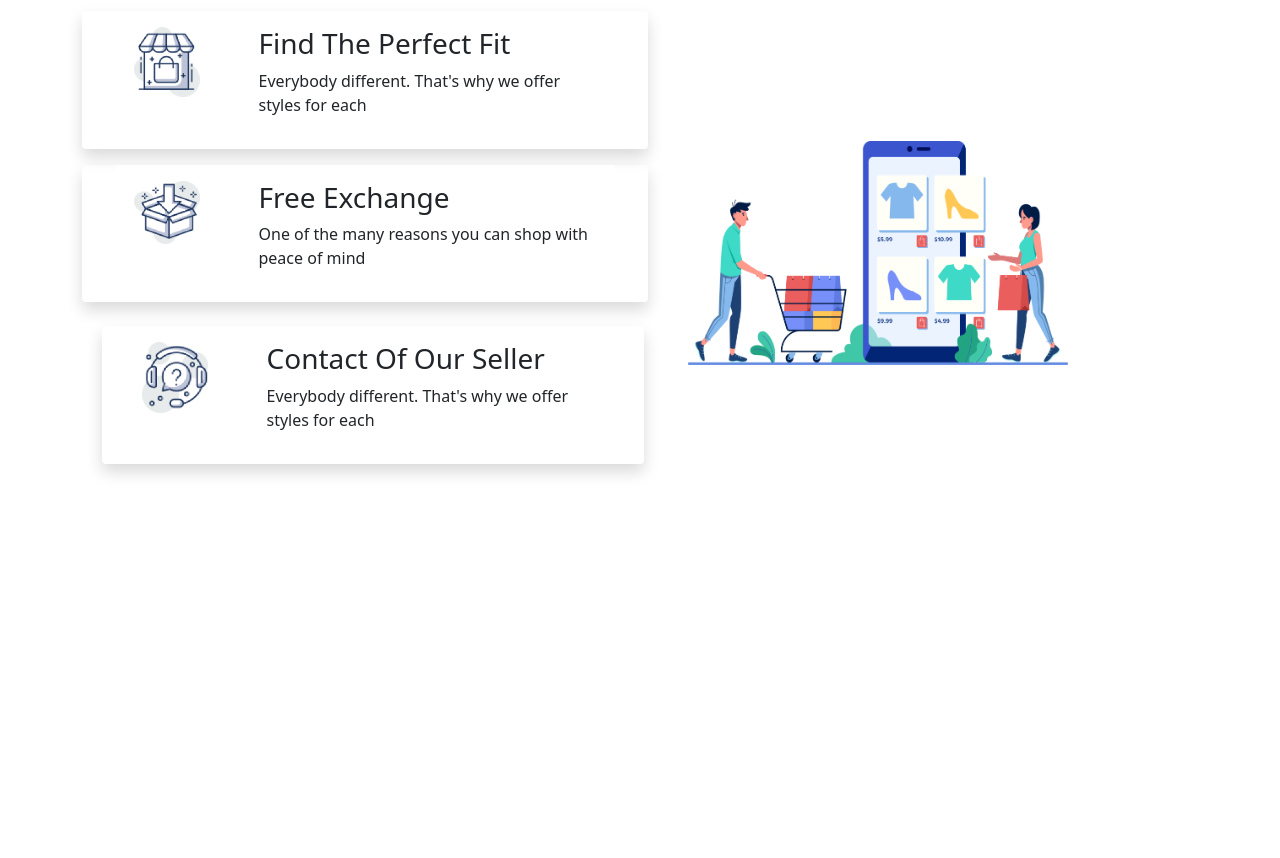
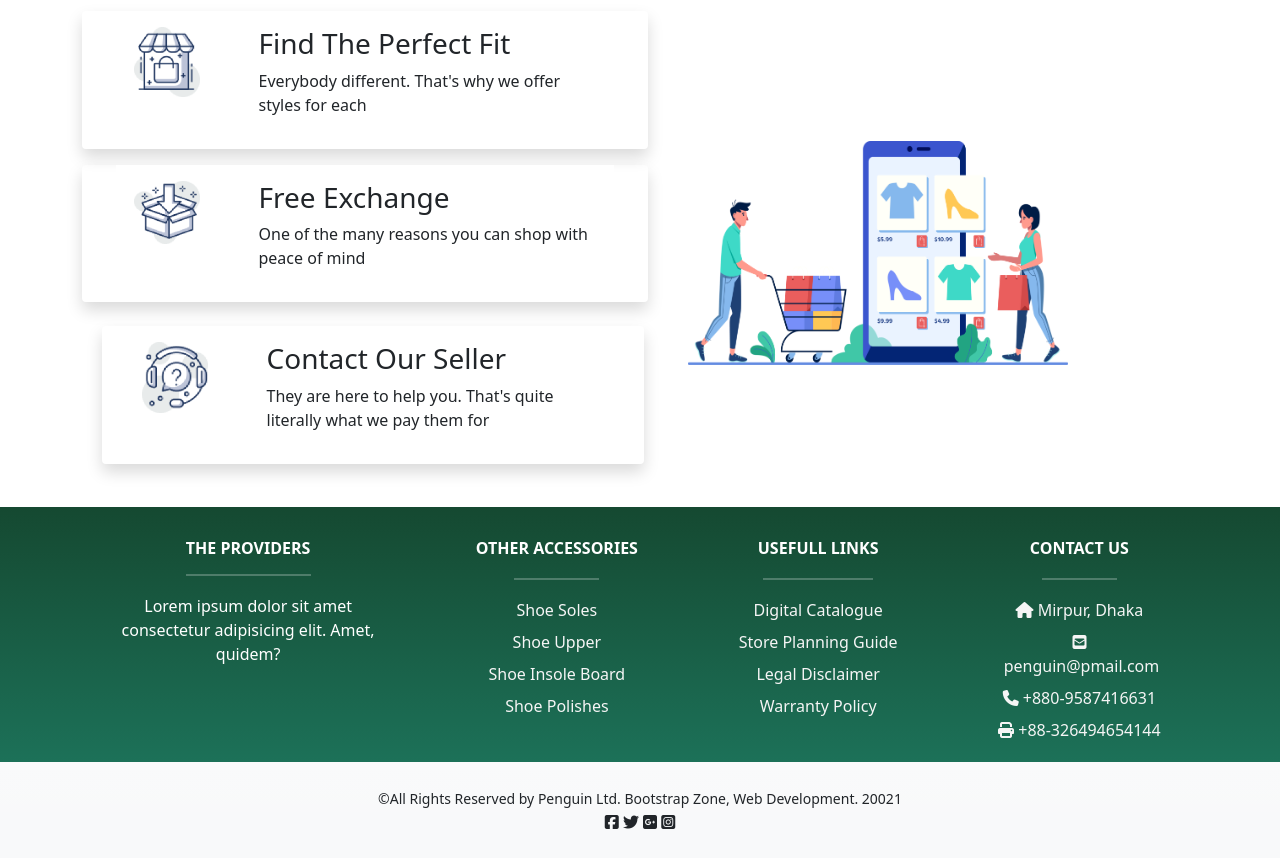
Before and after one commit to Obaida116/penguin-shoes, a plain HTML site: page index.html in a window 1280 px wide. Shown: the part 2019-2877 px from the top of the page. Before the commit the page ends 2526 px from the top, so only its background shows below. Drawn offline with nearby package versions, Linux system fonts and the light colour scheme.

Commit message:
completed project

```diff
--- a/index.html
+++ b/index.html
@@ -73,7 +73,7 @@
                   <h2 class="price">$234</h2>
                 </div>
                 <div class="col">
-                  <button class="button-design bg-primary bg-gradient"><i class="fas fa-shopping-cart"></i>BUY
+                  <button class="button-design bg-primary bg-gradient"><i class="fas fa-shopping-cart"></i>&nbsp;BUY
                     NOW</button>
                 </div>
               </div>
@@ -94,7 +94,7 @@
                   <h2 class="price">$234</h2>
                 </div>
                 <div class="col">
-                  <button class="bg-primary bg-gradient button-design"><i class="fas fa-shopping-cart"></i>BUY
+                  <button class="bg-primary bg-gradient button-design"><i class="fas fa-shopping-cart"></i>&nbsp;BUY
                     NOW</button>
                 </div>
               </div>
@@ -115,7 +115,7 @@
                   <h2 class="price">$234</h2>
                 </div>
                 <div class="col ">
-                  <button class="bg-primary bg-gradient button-design "><i class="fas fa-shopping-cart"></i>BUY
+                  <button class="bg-primary bg-gradient button-design "><i class="fas fa-shopping-cart"></i>&nbsp;BUY
                     NOW</button>
                 </div>
               </div>
@@ -164,7 +164,7 @@
                   <h2 class="price" class="price">$234</h2>
                 </div>
                 <div class="col ">
-                  <button class="bg-primary bg-gradient button-design"><i class="fas fa-shopping-cart"></i>BUY
+                  <button class="bg-primary bg-gradient button-design"><i class="fas fa-shopping-cart"></i>&nbsp;BUY
                     NOW</button>
                 </div>
               </div>
@@ -185,7 +185,7 @@
                   <h2 class="price">$234</h2>
                 </div>
                 <div class="col ">
-                  <button class="bg-primary bg-gradient button-design "><i class="fas fa-shopping-cart"></i>BUY
+                  <button class="bg-primary bg-gradient button-design "><i class="fas fa-shopping-cart"></i>&nbsp;BUY
                     NOW</button>
                 </div>
               </div>
@@ -248,8 +248,8 @@
                 </div>
                 <div class="col-sm-9">
                   <div class="p-3 bg-white">
-                    <h3>Contact Of Our Seller</h3>
-                    <p>Everybody different. That's why we offer styles for each</p>
+                    <h3>Contact Our Seller</h3>
+                    <p>They are here to help you. That's quite literally what we pay them for</p>
                   </div>
                 </div>
               </div>
@@ -261,18 +261,71 @@
           <img class="w-75 img-support-adjust" src="images/Logo, Icon/XMLID 1.png" alt="">
         </div>
       </div>
-
+      <!-- support immage Ends Here -->
     </section>
   </main>
+  <!-- Footer Section Starts Here -->
+  <footer class="page-footer footer-bg pt-2">
+    <div class="container text-center text-md-left mt-4">
+      <div class="row">
+        <div class="col-md-3 mx-auto mb-1">
+          <h6 style="font-weight: 700;" class="text-uppercase text-white">The Providers</h6>
+          <hr style="width: 125px; height:2px; color: whitesmoke;" class="mb-2 mt-0 d-inline-block mx-auto">
+          <p class="mt-1 text-white">Lorem ipsum dolor sit amet consectetur adipisicing elit. Amet, quidem?</p>
+        </div>
+        <div class="col-md-2 mx-auto mb-1">
+          <h6 style="font-weight: 700;" class="text-uppercase text-white">Other Accessories</h6>
+          <hr style="width: 85px; height:2px; color:whitesmoke" class="mb-1 mt-0 d-inline-block mx-auto">
+          <ul class="list-unstyled">
+            <li class="my-2 text-white"><a class="anchor-styling" href="#">Shoe Soles</a></li>
+            <li class="my-2 text-white"><a class="anchor-styling" href="#">Shoe Upper</a></li>
+            <li class="my-2 text-white"><a class="anchor-styling" href="#">Shoe Insole Board</a></li>
+            <li class="my-2 text-white"><a class="anchor-styling" href="#">Shoe Polishes</a></li>
+          </ul>
+        </div>
+        <div class="col-md-2 mx-auto mb-1">
+          <h6 style="font-weight: 700;" class="text-uppercase text-white">usefull links</h6>
+          <hr style="width: 110px; height:2px; color:whitesmoke" class="mb-1 mt-0 d-inline-block mx-auto">
+          <ul class="list-unstyled">
+            <li class="my-2 text-white"><a class="anchor-styling" href="#">Digital Catalogue</a></li>
+            <li class="my-2 text-white"><a class="anchor-styling" href="#">Store Planning Guide</a></li>
+            <li class="my-2 text-white"><a class="anchor-styling" href="#">Legal Disclaimer</a></li>
+            <li class="my-2 text-white"><a class="anchor-styling" href="#">Warranty Policy</a></li>
+          </ul>
+        </div>
+        <div class="col-md-2 mx-auto mb-1">
+          <h6 style="font-weight: 700;" class="text-uppercase text-white">Contact Us</h6>
+          <hr style="width: 75px; height:2px; color:whitesmoke" class="mb-1 mt-0 d-inline-block mx-auto">
+          <ul class="list-unstyled justify-content-start">
+            <li class="my-2 text-white"><a class="anchor-styling" href="#"><i class="fas fa-home"></i>&nbsp;Mirpur,
+                Dhaka</a></li>
+            <li class="my-2 text-white"><a class="anchor-styling" href="#"><i
+                  class="fas fa-envelope-square"></i>&nbsp;penguin@pmail.com</a></li>
+            <li class="my-2 text-white"><a class="anchor-styling" href="#"><i
+                  class="fas fa-phone"></i>&nbsp;+880-9587416631</a></li>
+            <li class="my-2 text-white"><a class="anchor-styling" href="#"><i
+                  class="fas fa-print"></i>&nbsp;+88-326494654144</a></li>
+          </ul>
+        </div>
 
-
-
-
-
-
-
-
-
+      </div>
+    </div>
+    <div class="bg-light bg-gradient">
+      <div class="container">
+        <div class="row py-4 d-flex justify-content-between">
+          <div class="col-md-12 text-center">
+            <small>&copy;All Rights Reserved by Penguin Ltd. Bootstrap Zone, Web Development. 20021</small>
+          </div>
+          <div class="col-md-12 text-center">
+            <a href="#"><i class="fab fa-facebook-square text-dark mr-4"></i></a>
+            <a href="#"><i class="fab fa-twitter text-dark mr-4"></i></a>
+            <a href="#"><i class="fab fa-google-plus-square text-dark mr-4"></i></a>
+            <a href="#"><i class="fab fa-instagram-square text-dark mr-4"></i></a>
+          </div>
+        </div>
+      </div>
+    </div>
+  </footer>
 
 
 
--- a/style.css
+++ b/style.css
@@ -46,3 +46,11 @@
     object-fit: contain;
     object-position: center center;
 }
+.footer-bg {
+    background: linear-gradient(180deg, rgb(21, 73, 49), rgb(31, 128, 103));
+}
+.anchor-styling {
+    color: whitesmoke;
+    text-decoration: none;
+    font-weight: 400;
+}
```
Also changed, not shown: 1 other file.
